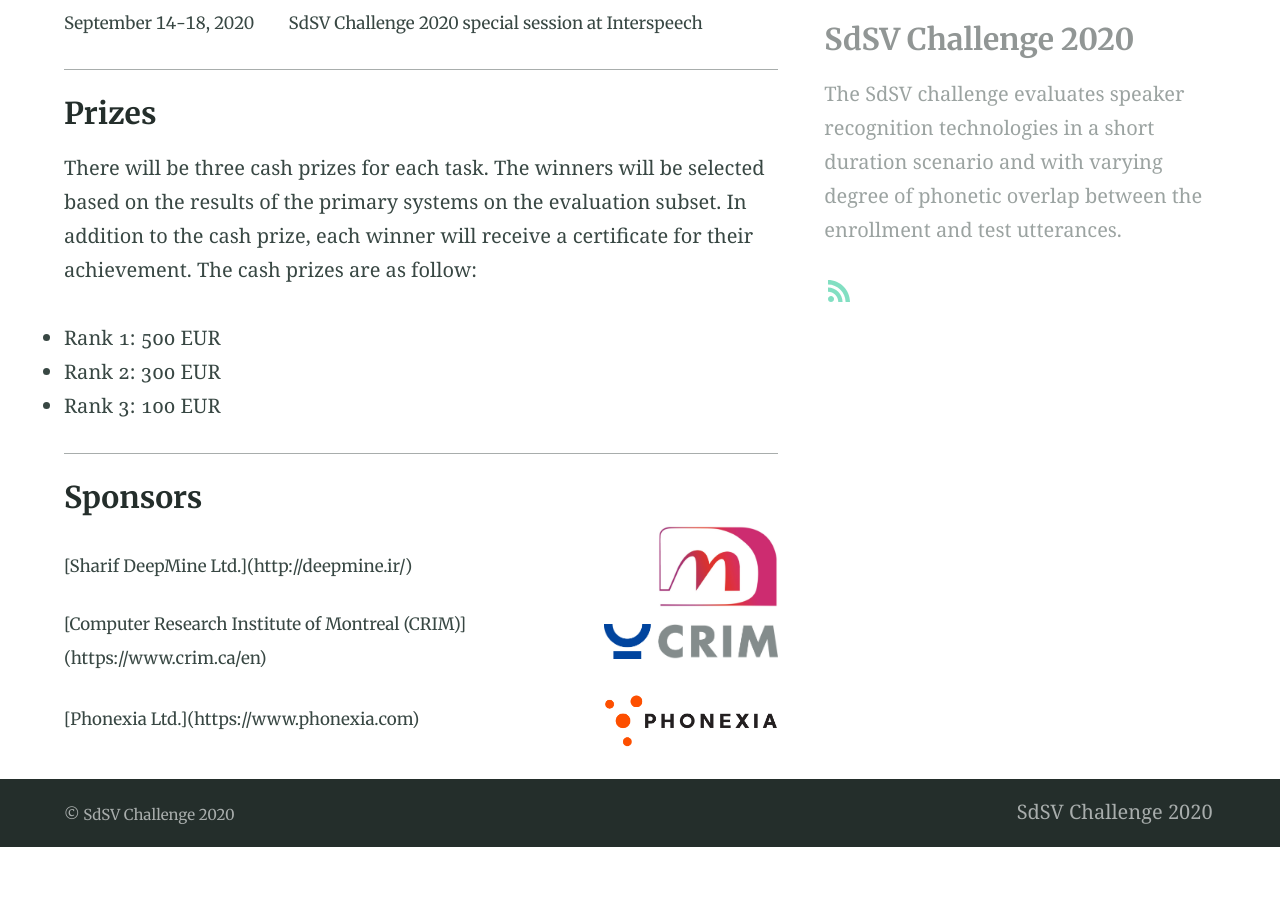
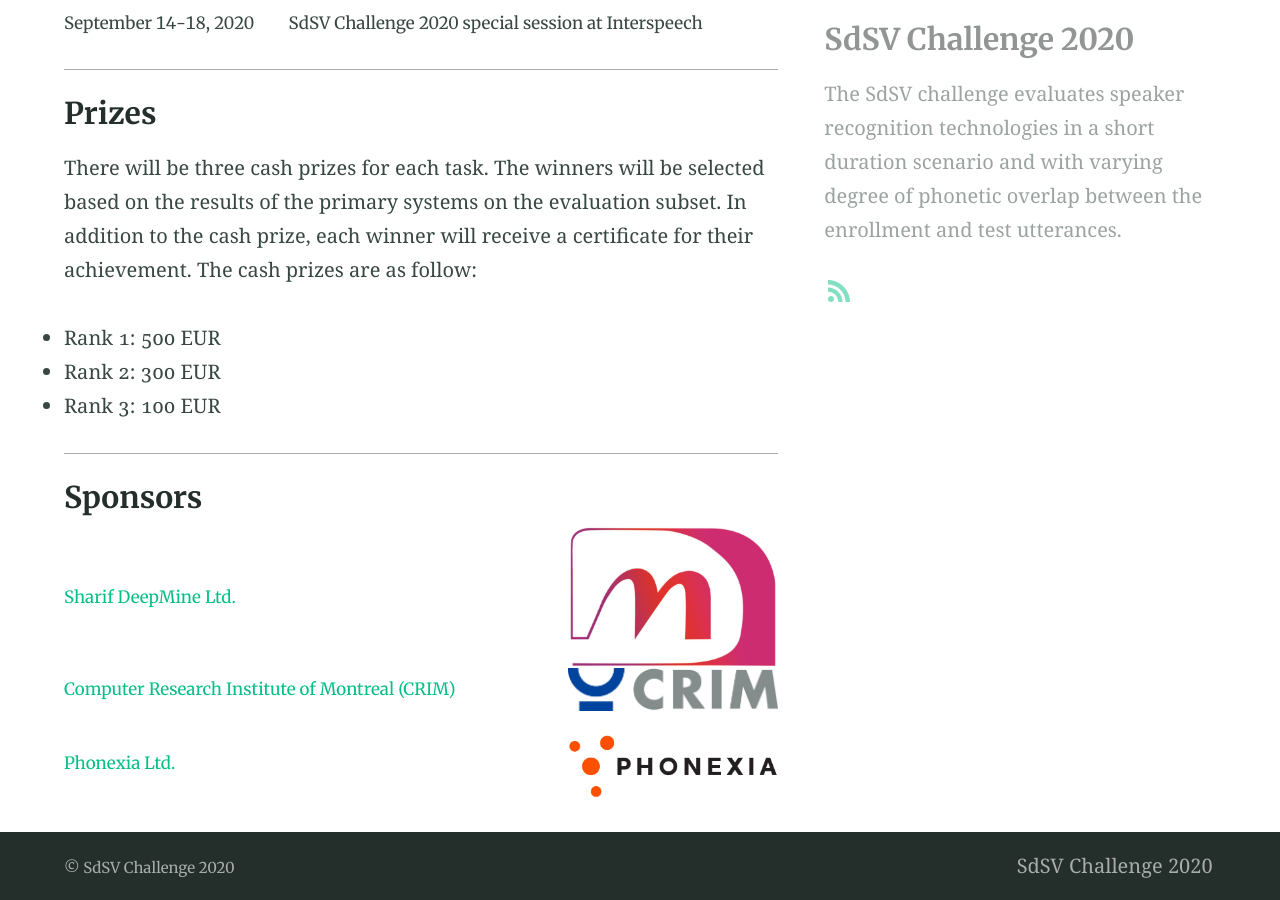
Before and after one commit to SdSVC/sdsvc.github.io, a Jekyll site: the page built from index.md, in a window 1280 px wide and 900 px high, scrolled down 1561 px. Built offline with Jekyll 4.4.1, drawn with Linux system fonts in a browser that asks for light colours; our own code applies the rules of GitHub Pages for plain Markdown files; before the commit the page ends 2408 px from its top, so only the background shows below that.

Commit message:
Update sponsors

```diff
--- a/index.md
+++ b/index.md
@@ -103,26 +103,26 @@
 <table border="0">
  <tr>
     <td>
-    [Sharif DeepMine Ltd.](http://deepmine.ir/)
+	<a href="http://deepmine.ir/">Sharif DeepMine Ltd.</a>
     </td>
     <td>
-    <img align="right" width="120" src="/images/deepmine.jpg">
+	<a href="http://deepmine.ir/"><img align="right" width="210" src="/images/deepmine.jpg"></a>
     </td>
  </tr>
  <tr>
     <td>
-    [Computer Research Institute of Montreal (CRIM)](https://www.crim.ca/en)
+    <a href="https://www.crim.ca/en">Computer Research Institute of Montreal (CRIM)</a>
     </td>
     <td>
-    <img align="right" width="210" src="/images/logo_CRIM_300dpi.jpg">
+    <a href="https://www.crim.ca/en"><img align="right" width="210" src="/images/logo_CRIM_300dpi.jpg"></a>
     </td>
  </tr>
  <tr>
     <td>
-    [Phonexia Ltd.](https://www.phonexia.com)
+    <a href="https://www.phonexia.com">Phonexia Ltd.</a>
     </td>
     <td>
-    <img align="right" width="210" src="/images/phonexia.png">
+    <a href="https://www.phonexia.com"><img align="right" width="210" src="/images/phonexia.png"></a>
     </td>
  </tr>
 </table>
```
Also changed, not shown: 4 other files.
